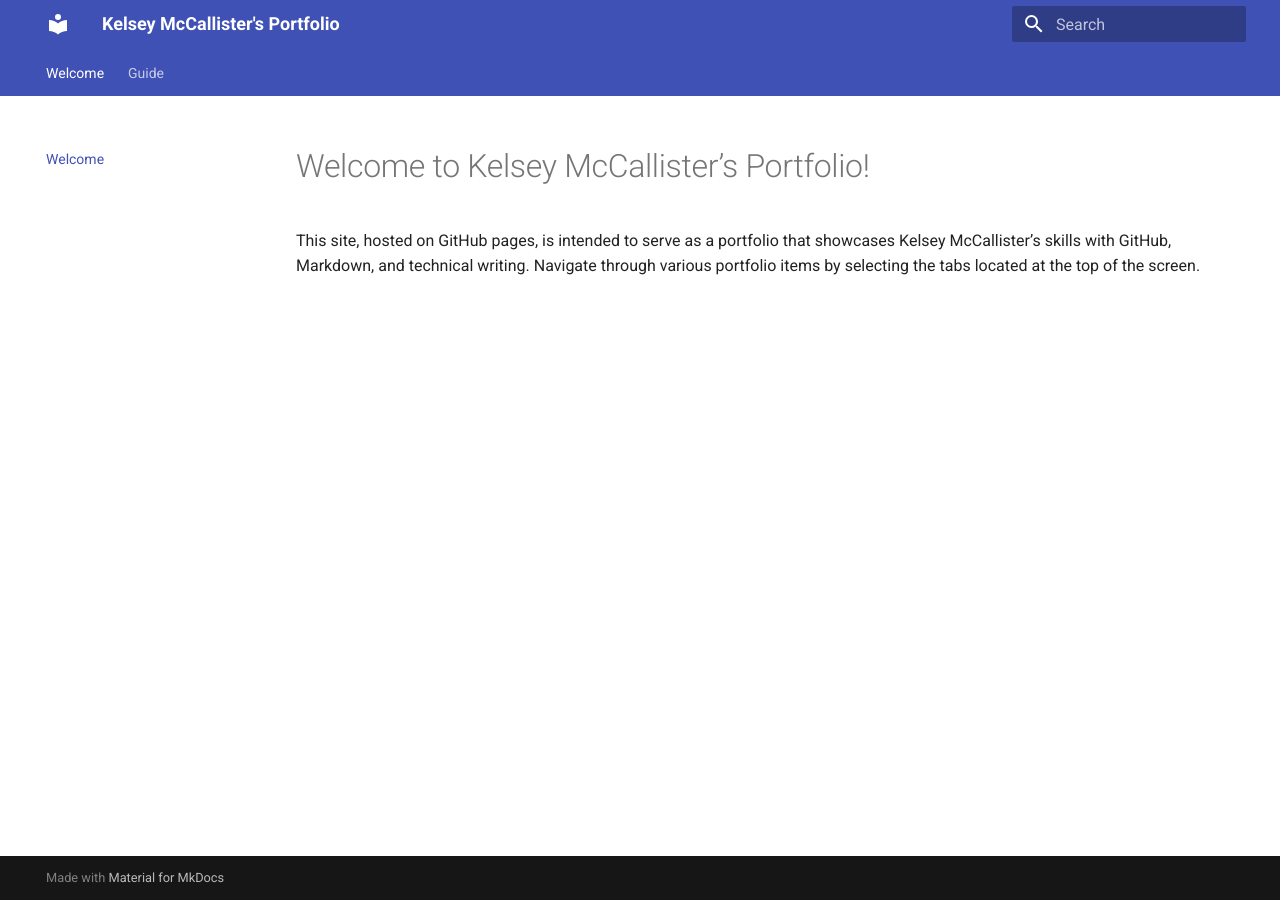
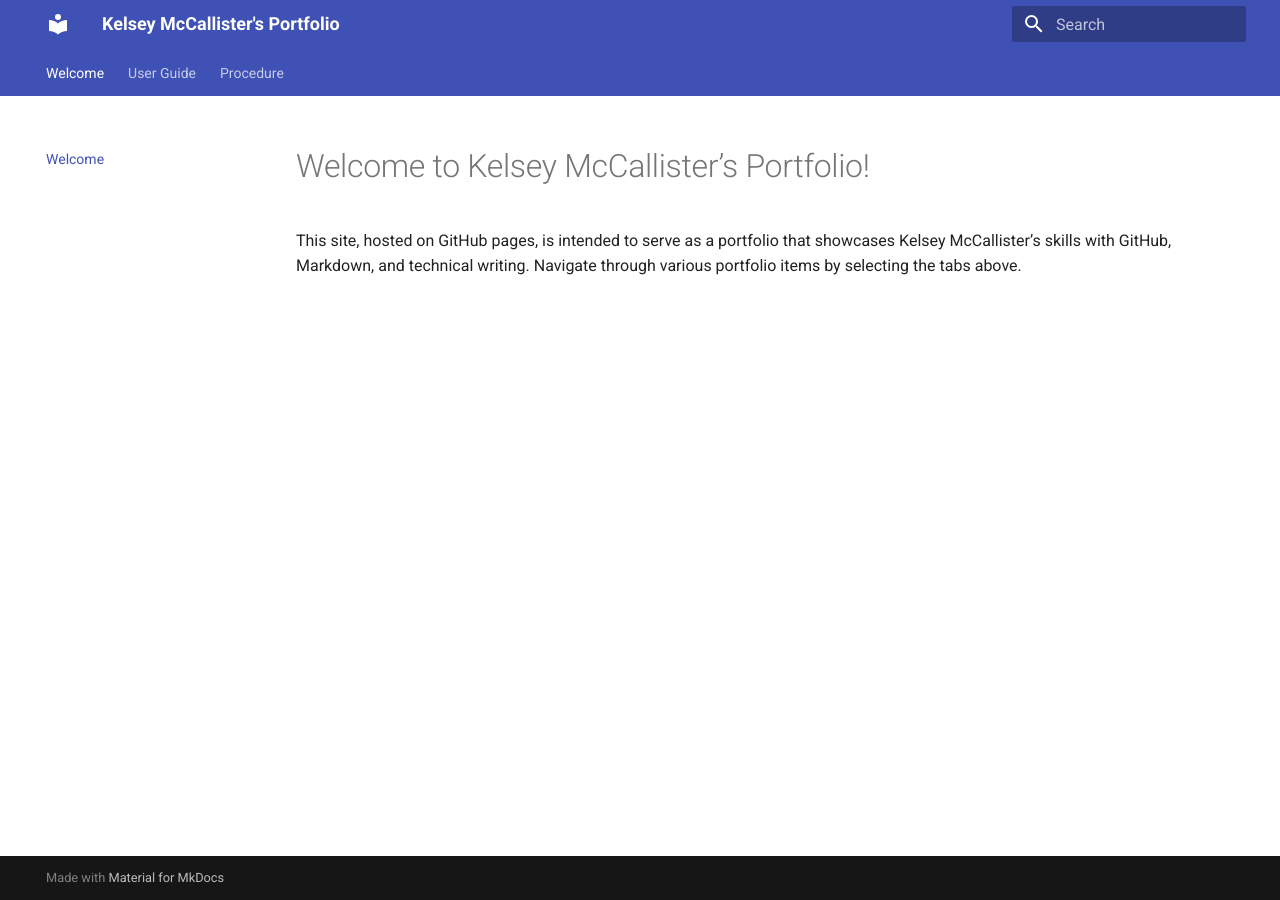
Before and after one commit to kelmccallister/My-Portfolio, an MkDocs documentation site: the page built from docs/index.md, in a window 1280 px wide. Built offline with MkDocs 1.6.1 and Material for MkDocs 9.7.7, drawn with Linux system fonts in a browser that asks for light colours.

Commit message:
Updated mkdocs.yml file

```diff
--- a/docs/index.md
+++ b/docs/index.md
@@ -1,2 +1,2 @@
 # Welcome to Kelsey McCallister's Portfolio!
-This site, hosted on GitHub pages, is intended to serve as a portfolio that showcases Kelsey McCallister's skills with GitHub, Markdown, and technical writing. Navigate through various portfolio items by selecting the tabs located at the top of the screen.
+This site, hosted on GitHub pages, is intended to serve as a portfolio that showcases Kelsey McCallister's skills with GitHub, Markdown, and technical writing. Navigate through various portfolio items by selecting the tabs above.
--- a/mkdocs.yml
+++ b/mkdocs.yml
@@ -7,7 +7,8 @@ docs_dir: docs
 
 nav:
   - Welcome: 'index.md'
-  - Guide: 'MkDocs Guide.md'
+  - User Guide: 'User_Guide.md'
+  - Procedure: 'Procedure.md'
 
 theme:
   name: material
```
Also changed, not shown: docs/Procedure.md (added), docs/User_Guide.md (renamed from docs/MkDocs Guide.md).
